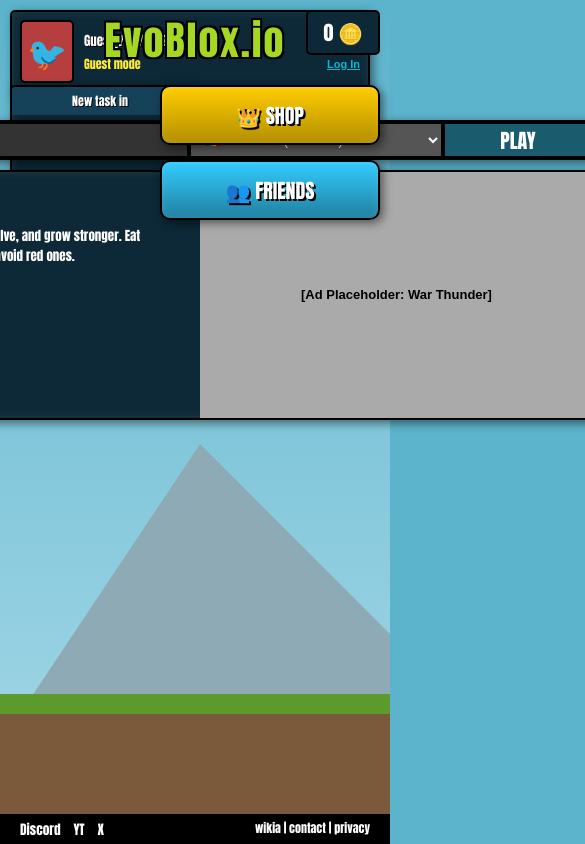
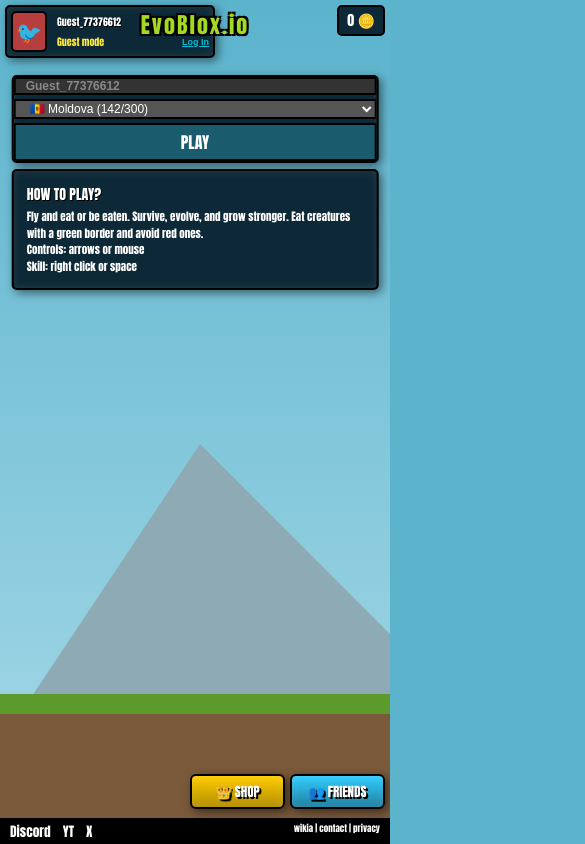
Before and after one commit to caruntumarina4-boop/Evoblox, a plain HTML site: page index.html in a window 390 px wide. Shown: the whole page, 585 px wide, since content can reach past the window. Drawn offline with Linux system fonts and the light colour scheme.

Commit message:
Add files via upload

```diff
--- a/style.css
+++ b/style.css
@@ -239,3 +239,96 @@ body {
 .list-container { background: #164259; border: 2px solid #000; padding: 10px; max-height: 150px; overflow-y: auto; list-style: none; font-size: 13px; width: 100%; margin-top: 5px; }
 .empty-text { color: #aaa; font-style: italic; }
 .close-modal-btn { background: #b73e3e; color: white; border: 2px solid #000; padding: 5px 15px; font-family: 'Impact'; cursor: pointer; border-radius: 4px; }
+
+
+/* ========================================== */
+/* ADAPTĂRI PENTRU TELEFON (MOBILE / TABLETĂ) */
+/* ========================================== */
+@media (max-width: 768px) {
+    .top-left-profile {
+        width: 210px;
+        padding: 4px;
+        top: 5px;
+        left: 5px;
+    }
+    .avatar { font-size: 1.3rem; padding: 3px; }
+    .name { font-size: 10px; }
+    .level { font-size: 10px; }
+    .logout-btn { font-size: 9px; }
+    .xp-bar-container { height: 10px; }
+    .xp-text { font-size: 7px; line-height: 10px; }
+
+    .left-panels { display: none; } /* Ascundem panourile laterale de stânga pemobil ca să nu aglomereze ecranul */
+
+    .top-center-logo h1 { font-size: 22px; }
+    .top-center-logo { top: 8px; }
+
+    .top-right-gems {
+        top: 5px;
+        right: 5px;
+        font-size: 14px;
+        padding: 3px 8px;
+    }
+
+    .center-play-menu {
+        width: 94vw;
+        top: 75px;
+        gap: 6px;
+    }
+
+    .play-controls {
+        flex-direction: column;
+        height: auto;
+        gap: 4px;
+    }
+    .name-input, .server-select {
+        height: 35px;
+        font-size: 12px;
+    }
+    .play-btn {
+        width: 100%;
+        height: 38px;
+        font-size: 16px;
+    }
+
+    .play-info {
+        height: auto;
+        flex-direction: column;
+        gap: 5px;
+        padding: 5px;
+    }
+    .how-to-play {
+        padding: 8px;
+        font-size: 11px;
+    }
+    .how-to-play h2 { font-size: 14px; margin-bottom: 4px; }
+    .ad-banner { display: none; } /* Ascundem reclama pe mobil ca să economisim spațiu */
+
+    .right-panels {
+        top: auto;
+        bottom: 35px;
+        right: 5px;
+        flex-direction: row;
+        gap: 5px;
+    }
+    .big-btn {
+        width: 95px;
+        height: 35px;
+        font-size: 13px;
+        border-radius: 6px;
+    }
+
+    .footer {
+        padding: 3px 10px;
+        font-size: 9px;
+    }
+
+    .modal-content, .profile-modal-content {
+        width: 94vw;
+        padding: 10px;
+        max-height: 90vh;
+    }
+    .modal-content h2 { font-size: 18px; margin-bottom: 5px; }
+    .profile-header h2 { font-size: 18px; }
+    .login-input { padding: 5px 8px; font-size: 11px; }
+}
```
